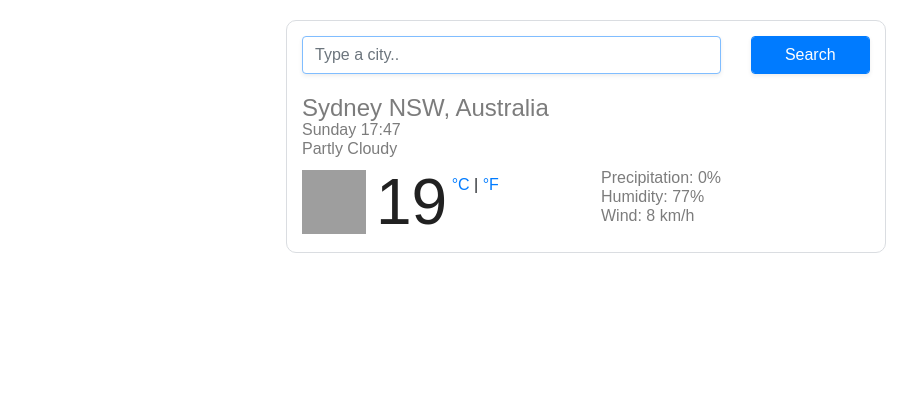
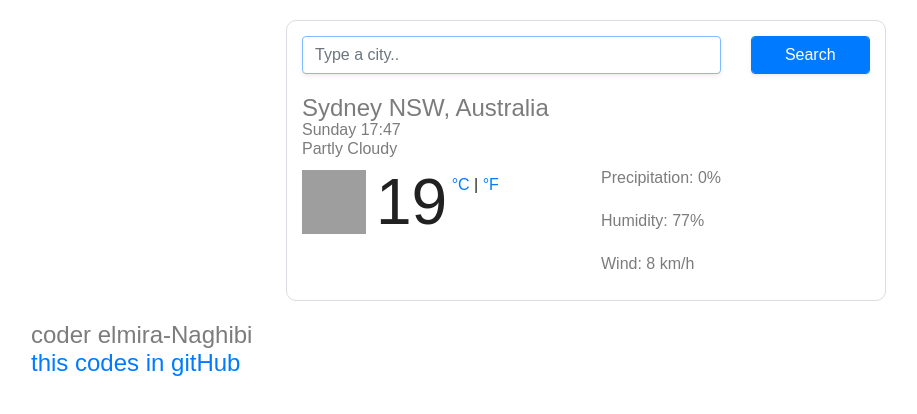
Before and after one commit to elmira-naghibi/sheCodesWeekSix, a website built with Parcel: page index.html in a window 1280 px wide. Shown: the whole page, without its empty margins (54-971 px from the left). Built offline with nearby package versions, Linux system fonts and the light colour scheme; grey boxes are pictures that could not be loaded.

Commit message:
adding br in between in feature description

```diff
--- a/index.html
+++ b/index.html
@@ -60,12 +60,25 @@
           <div class="col-6">
             <ul>
               <li>Precipitation: 0%</li>
+              <br/>
               <li>Humidity: 77%</li>
+              <br/>
+
               <li>Wind: 8 km/h</li>
             </ul>
           </div>
         </div>
       </div>
+      <h1>
+        coder elmira-Naghibi
+        <br/>
+        <div>
+            <a href="">
+                this codes in gitHub
+            </a>
+        </div>
+
+      </h1>
     </div>
     <script src="src/index.js"></script>
   </body>
```
